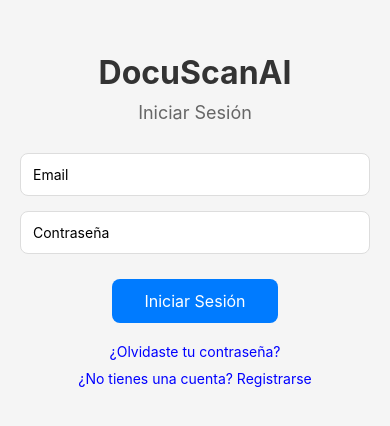
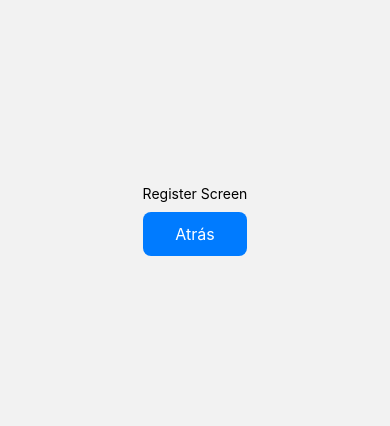
Before and after one commit to JohnyVB/DocuScanIA-app, a React Native app: screen /Register in a window 390 px wide. Shown: the part 202-628 px from the top of the page. Built offline with nearby package versions, Linux system fonts and the light colour scheme.

Commit message:
add Register screen

```diff
--- /dev/null
+++ b/GlobalStyles.ts
@@ -0,0 +1,19 @@
+import { StyleSheet } from "react-native";
+
+const GlobalStyles = StyleSheet.create({
+  container: {
+    flex: 1,
+    justifyContent: "center",
+    alignItems: "center",
+    paddingHorizontal: 20,
+  },
+  btn: {
+    backgroundColor: "#007bff",
+    paddingVertical: 12,
+    paddingHorizontal: 32,
+    borderRadius: 8,
+    marginTop: 10,
+  },
+});
+
+export default GlobalStyles;
--- a/src/navigator/RootNavigator.tsx
+++ b/src/navigator/RootNavigator.tsx
@@ -4,17 +4,8 @@ import { ScanScreen } from "../screens/ScanScreen";
 import { DocumentsScreen } from "../screens/DocumentsScreen";
 import { createBottomTabNavigator } from "@react-navigation/bottom-tabs";
 import { ProfileScreen } from "../screens/ProfileScreen";
-
-type RootStackParamList = {
-  Login: undefined;
-  MyTabs: undefined;
-};
-
-type TabParamList = {
-  Scan: undefined;
-  Documents: undefined;
-  Profile: undefined;
-};
+import { RegisterScreen } from "../screens/RegisterScreen";
+import { RootStackParamList, TabParamList } from "../types/NavigationTypes";
 
 const Stack = createNativeStackNavigator<RootStackParamList>();
 const Tab = createBottomTabNavigator<TabParamList>();
@@ -33,6 +24,7 @@ export const RootNavigator = () => {
   return (
     <Stack.Navigator initialRouteName="Login">
       <Stack.Screen name="Login" component={LoginScreen} options={{ headerShown: false }} />
+      <Stack.Screen name="Register" component={RegisterScreen} options={{ headerShown: false }} />
       <Stack.Screen name="MyTabs" component={MyTabs} />
     </Stack.Navigator>
   );
--- a/src/screens/DocumentsScreen.tsx
+++ b/src/screens/DocumentsScreen.tsx
@@ -1,18 +1,11 @@
 import React from "react";
-import { Text, View, StyleSheet } from "react-native";
+import { Text, View } from "react-native";
+import GlobalStyles from "../../GlobalStyles";
 
 export const DocumentsScreen = () => {
-    return (
-        <View style={styles.container}>
-            <Text>Documents Screen</Text>
-        </View>
-    );
+  return (
+    <View style={GlobalStyles.container}>
+      <Text>Documents Screen</Text>
+    </View>
+  );
 };
-
-const styles = StyleSheet.create({
-    container: {
-        flex: 1,
-        justifyContent: "center",
-        alignItems: "center",
-    },
-});
--- a/src/screens/LoginScreen.tsx
+++ b/src/screens/LoginScreen.tsx
@@ -1,9 +1,19 @@
 import { useNavigation } from "@react-navigation/native";
 import { NativeStackNavigationProp } from "@react-navigation/native-stack";
-import { Text, View, StyleSheet, TextInput, Alert, TouchableOpacity } from "react-native";
+import { useState } from "react";
+import {
+  Alert,
+  KeyboardAvoidingView,
+  Platform,
+  StyleSheet,
+  Text,
+  TextInput,
+  TouchableOpacity,
+  View,
+} from "react-native";
+import GlobalStyles from "../../GlobalStyles";
+import { onLoginFeature } from "../features/LoginFeature";
 import { useForm } from "../hooks/useForm";
-import { onLoginFeature } from "../features/LoginFeature";
-import { useState } from "react";
 import userStore from "../store/userStore";
 import { RootStackParamList } from "../types/NavigationTypes";
 
@@ -47,7 +57,11 @@ export const LoginScreen = () => {
   };
 
   return (
-    <View style={styles.container}>
+    <KeyboardAvoidingView
+      style={GlobalStyles.container}
+      behavior={Platform.OS === "ios" ? "padding" : "height"}
+      keyboardVerticalOffset={80}
+    >
       <Text style={styles.title}>DocuScanAI</Text>
       <Text style={styles.subtitle}>Iniciar Sesión</Text>
 
@@ -68,7 +82,7 @@ export const LoginScreen = () => {
         secureTextEntry
       />
 
-      <TouchableOpacity style={styles.btnSession} onPress={handleLogin} disabled={loading}>
+      <TouchableOpacity style={GlobalStyles.btn} onPress={handleLogin} disabled={loading}>
         {loading && <Text style={{ color: "#fff", fontSize: 16 }}>Cargando...</Text>}
         {!loading && <Text style={{ color: "#fff", fontSize: 16 }}>Iniciar Sesión</Text>}
       </TouchableOpacity>
@@ -77,23 +91,16 @@ export const LoginScreen = () => {
         <TouchableOpacity onPress={() => Alert.alert("Registro", "Funcionalidad de registro aún no implementada")}>
           <Text style={{ color: "blue" }}>¿Olvidaste tu contraseña?</Text>
         </TouchableOpacity>
-        <TouchableOpacity onPress={() => Alert.alert("Registro", "Funcionalidad de registro aún no implementada")}>
+        <TouchableOpacity onPress={() => navigation.navigate("Register")}>
           <Text style={{ color: "blue" }}>¿No tienes una cuenta? Registrarse</Text>
         </TouchableOpacity>
         {token.length > 0 && <Text>Token actual: {token}</Text>}
       </View>
-    </View>
+    </KeyboardAvoidingView>
   );
 };
 
 const styles = StyleSheet.create({
-  container: {
-    flex: 1,
-    justifyContent: "center",
-    alignItems: "center",
-    padding: 20,
-    backgroundColor: "#f5f5f5",
-  },
   title: {
     fontSize: 32,
     fontWeight: "bold",
@@ -114,13 +121,6 @@ const styles = StyleSheet.create({
     marginBottom: 15,
     backgroundColor: "#fff",
   },
-  btnSession: {
-    backgroundColor: "#007bff",
-    paddingVertical: 12,
-    paddingHorizontal: 32,
-    borderRadius: 8,
-    marginTop: 10,
-  },
   messagesContainer: {
     marginTop: 20,
     alignItems: "center",
--- a/src/screens/ProfileScreen.tsx
+++ b/src/screens/ProfileScreen.tsx
@@ -1,10 +1,9 @@
-import React, { use, useState } from "react";
-import { Text, TouchableOpacity } from "react-native";
-import { View } from "react-native";
-import { StyleSheet } from "react-native";
-import userStore from "../store/userStore";
 import { useNavigation } from "@react-navigation/native";
 import { NativeStackNavigationProp } from "@react-navigation/native-stack";
+import React, { useState } from "react";
+import { Text, TouchableOpacity, View } from "react-native";
+import GlobalStyles from "../../GlobalStyles";
+import userStore from "../store/userStore";
 import { RootStackParamList } from "../types/NavigationTypes";
 
 type ProfileScreenNavigationProp = NativeStackNavigationProp<RootStackParamList, "Profile">;
@@ -23,27 +22,12 @@ export const ProfileScreen = () => {
   };
 
   return (
-    <View style={styles.container}>
+    <View style={GlobalStyles.container}>
       <Text>Profile Screen</Text>
-      <TouchableOpacity style={styles.btnLogOut} disabled={loading} onPress={handleLogOut}>
+      <TouchableOpacity style={GlobalStyles.btn} disabled={loading} onPress={handleLogOut}>
         {loading && <Text style={{ color: "#fff", fontSize: 16 }}>Cerrando sesión...</Text>}
         {!loading && <Text style={{ color: "#fff", fontSize: 16 }}>Cerrar Sesión</Text>}
       </TouchableOpacity>
     </View>
   );
 };
-
-const styles = StyleSheet.create({
-  container: {
-    flex: 1,
-    justifyContent: "center",
-    alignItems: "center",
-  },
-  btnLogOut: {
-    backgroundColor: "#007bff",
-    paddingVertical: 12,
-    paddingHorizontal: 32,
-    borderRadius: 8,
-    marginTop: 10,
-  },
-});
--- /dev/null
+++ b/src/screens/RegisterScreen.tsx
@@ -0,0 +1,17 @@
+import { useNavigation } from "@react-navigation/native";
+import React from "react";
+import { Text, TouchableOpacity, View } from "react-native";
+import GlobalStyles from "../../GlobalStyles";
+
+export const RegisterScreen = () => {
+  const navigation = useNavigation();
+
+  return (
+    <View style={GlobalStyles.container}>
+      <Text>Register Screen</Text>
+      <TouchableOpacity style={GlobalStyles.btn} onPress={() => navigation.goBack()}>
+        <Text style={{ color: "#fff", fontSize: 16 }}>Atrás</Text>
+      </TouchableOpacity>
+    </View>
+  );
+};
--- a/src/screens/ScanScreen.tsx
+++ b/src/screens/ScanScreen.tsx
@@ -1,21 +1,14 @@
 import React from "react";
-import { Text, View, StyleSheet } from "react-native";
+import { Text, View } from "react-native";
+import GlobalStyles from "../../GlobalStyles";
 import userStore from "../store/userStore";
 
 export const ScanScreen = () => {
   const { token } = userStore();
   return (
-    <View style={styles.container}>
+    <View style={GlobalStyles.container}>
       <Text>ScanScreen</Text>
       <Text>Token: {token}</Text>
     </View>
   );
 };
-
-const styles = StyleSheet.create({
-  container: {
-    flex: 1,
-    justifyContent: "center",
-    alignItems: "center",
-  },
-});
```
Also changed, not shown: src/types/NavigationTypes.ts (+9 -2 lines).
